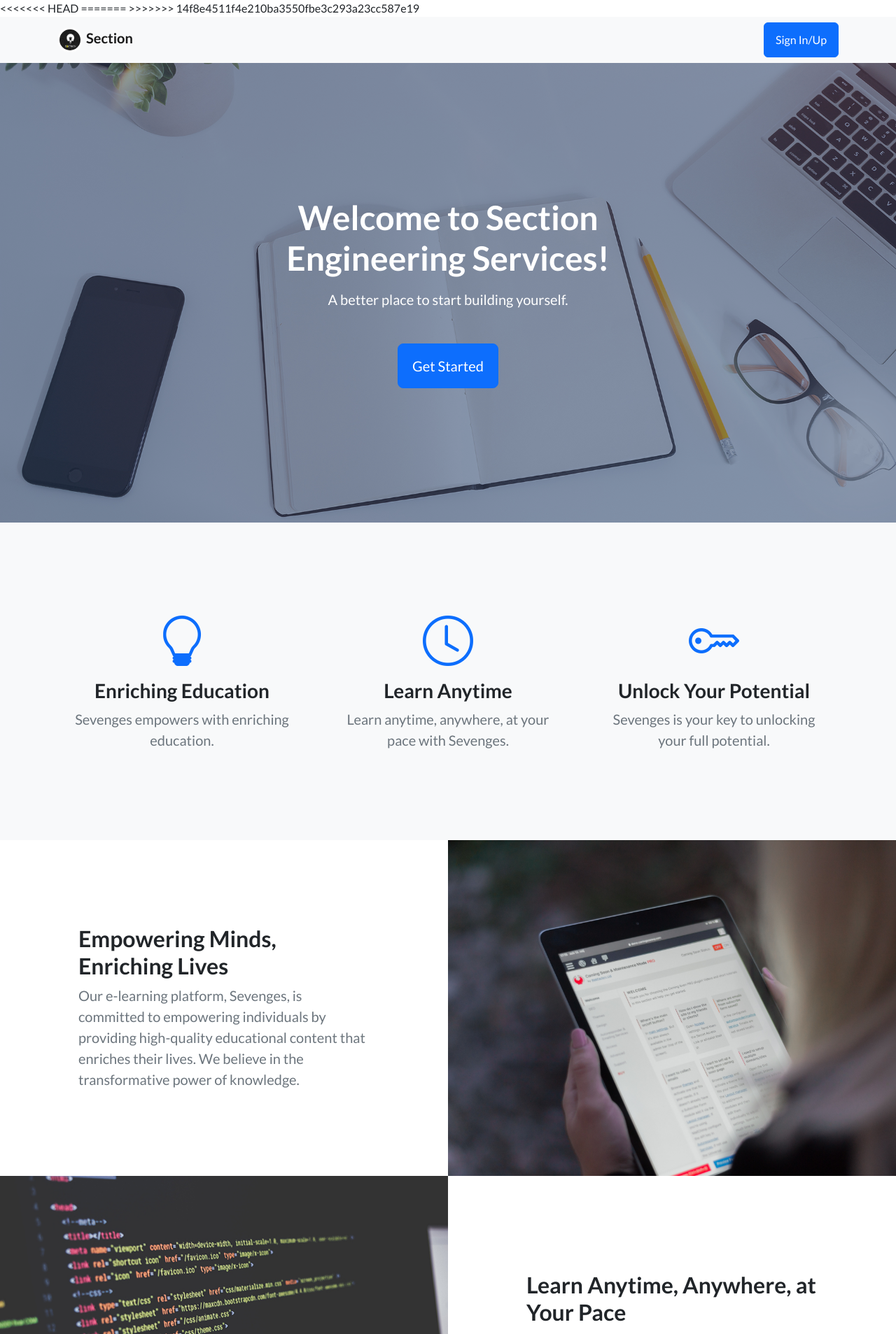
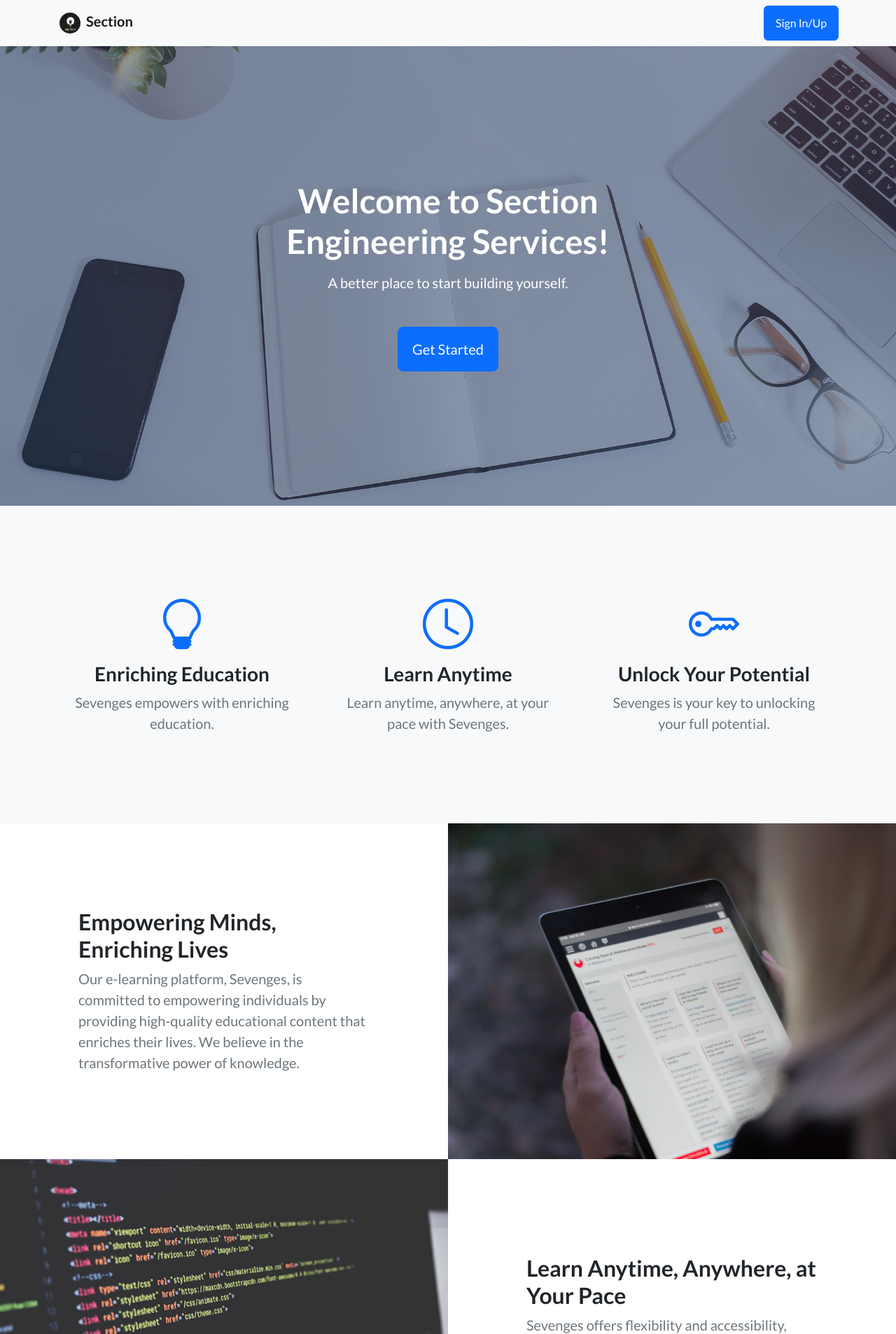
Before and after one commit to ahmedabdelrahman1/softwareproject, a PHP site: page / in a window 1280 px wide. Shown: the top 1907 px of the page at 70% size. Run offline with PHP 8.4, Linux system fonts and the light colour scheme; some libraries are stand-ins or nearby versions.

Commit message:
delete error

```diff
--- a/index.php
+++ b/index.php
@@ -7,11 +7,7 @@
         <meta name="author" content="" />
         <title>Section - Homepage </title>
         <!-- Favicon-->
-<<<<<<< HEAD
         <link rel="icon" type="image/x-icon" href="static/assets/section.jpg" />
-=======
-        <link rel="icon" type="image/x-icon" href="static/assets/static.ico" />
->>>>>>> 14f8e4511f4e210ba3550fbe3c293a23cc587e19
         <!-- Bootstrap icons-->
         <link href="https://cdn.jsdelivr.net/npm/bootstrap-icons@1.5.0/font/bootstrap-icons.css" rel="stylesheet" type="text/css" />
         <!-- Google fonts-->
```
